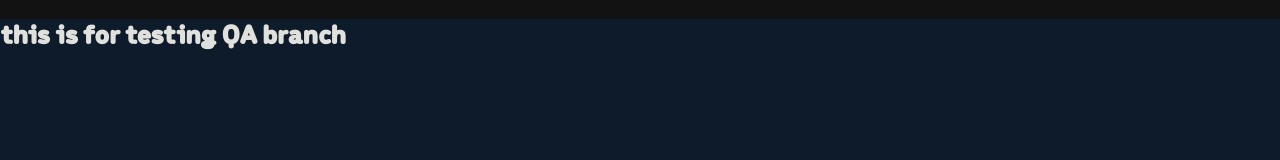
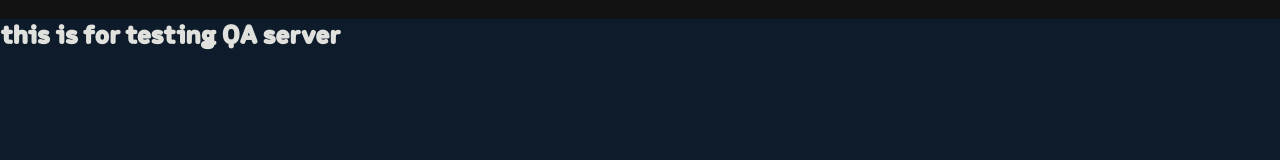
Before and after one commit to Pramod-kale/educatelf, a React (Create React App) app: page / in a window 1280 px wide. Shown: the top 160 px of the page. Built offline with nearby package versions, Linux system fonts and the light colour scheme.

Commit message:
testing qa

```diff
--- a/src/App.js
+++ b/src/App.js
@@ -6,7 +6,7 @@ function App() {
   return (
     <div className="root-of-application">
       {/* <LayoutComponent /> */}
-      <h1>this is for testing QA branch </h1>
+      <h1>this is for testing QA server</h1>
 
     </div>
   );
```
